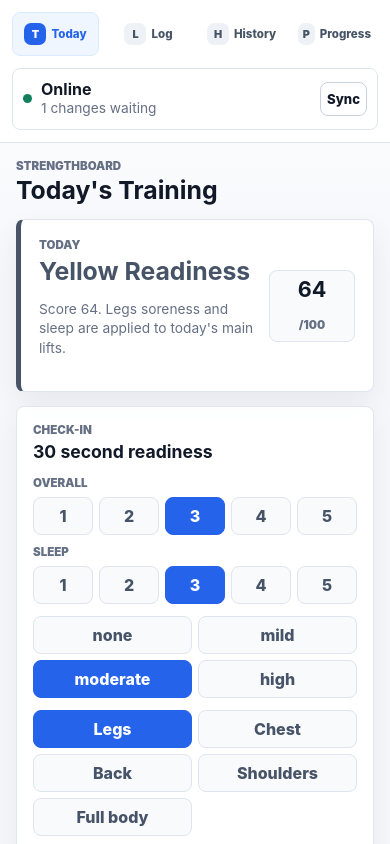
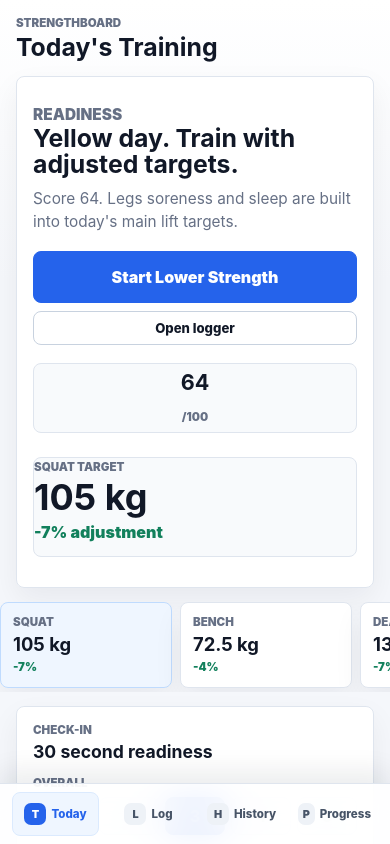
Before and after one commit to reagankangfitness-droid/STR, a React (Vite) app: page / in a window 390 px wide. Shown: the top 844 px of the page. Built offline with nearby package versions, Linux system fonts and the light colour scheme.

Commit message:
Build premium responsive training experience

```diff
--- a/src/App.css
+++ b/src/App.css
@@ -249,6 +249,7 @@ h2 {
 }
 
 .readiness-band,
+.command-center,
 .panel,
 .exercise-block,
 .session-row,
@@ -257,6 +258,105 @@ h2 {
   border-radius: 8px;
   background: rgba(255, 255, 255, 0.96);
   box-shadow: var(--shadow);
+}
+
+.command-center {
+  display: grid;
+  gap: 18px;
+  align-items: stretch;
+  padding: 18px;
+}
+
+.command-copy {
+  display: grid;
+  align-content: center;
+}
+
+.command-copy h2 {
+  max-width: 680px;
+  font-size: clamp(1.55rem, 4vw, 2.45rem);
+  line-height: 1.02;
+}
+
+.command-copy p {
+  max-width: 640px;
+  margin: 10px 0 0;
+  color: var(--muted);
+  font-size: 0.96rem;
+  line-height: 1.5;
+}
+
+.command-actions {
+  display: flex;
+  flex-wrap: wrap;
+  gap: 8px;
+  margin-top: 18px;
+}
+
+.compact-action {
+  margin: 0;
+  padding: 0 14px;
+}
+
+.command-metrics {
+  display: grid;
+  grid-template-columns: auto minmax(0, 1fr);
+  gap: 10px;
+}
+
+.hero-target {
+  display: grid;
+  align-content: center;
+  min-width: 0;
+  margin: 0;
+  padding: 14px;
+  border: 1px solid var(--line);
+  border-radius: 8px;
+  background: var(--surface-subtle);
+}
+
+.target-strip {
+  display: grid;
+  grid-template-columns: repeat(4, minmax(0, 1fr));
+  gap: 8px;
+}
+
+.target-strip button {
+  display: grid;
+  gap: 5px;
+  min-width: 0;
+  min-height: 86px;
+  padding: 12px;
+  border: 1px solid var(--line);
+  border-radius: 8px;
+  background: var(--surface);
+  color: var(--text);
+  text-align: left;
+  box-shadow: var(--shadow);
+}
+
+.target-strip button.is-active {
+  border-color: #bfdbfe;
+  background: var(--primary-soft);
+}
+
+.target-strip span,
+.target-strip small,
+.sidecar-metrics span,
+.mobile-workout-bar span {
+  color: var(--muted);
+  font-size: 0.72rem;
+  font-weight: 900;
+  text-transform: uppercase;
+}
+
+.target-strip strong {
+  font-size: 1.15rem;
+  line-height: 1;
+}
+
+.target-strip small {
+  color: var(--success);
 }
 
 .readiness-band {
@@ -504,8 +604,11 @@ textarea {
 
 .workout-header {
   display: grid;
-  grid-template-columns: minmax(0, 1fr) auto auto;
+  grid-template-columns: minmax(0, 1fr) auto auto auto;
   align-items: center;
+  position: sticky;
+  top: 0;
+  z-index: 11;
 }
 
 .workout-header input {
@@ -529,6 +632,38 @@ textarea {
 .exercise-list {
   display: grid;
   gap: 12px;
+}
+
+.log-grid {
+  display: grid;
+  gap: 14px;
+}
+
+.log-sidecar {
+  display: grid;
+  align-content: start;
+  gap: 12px;
+}
+
+.sidecar-metrics {
+  display: grid;
+  grid-template-columns: repeat(2, minmax(0, 1fr));
+  gap: 8px;
+  margin-top: 14px;
+}
+
+.sidecar-metrics div {
+  min-width: 0;
+  padding: 12px;
+  border: 1px solid var(--line);
+  border-radius: 8px;
+  background: var(--surface-subtle);
+}
+
+.sidecar-metrics strong {
+  display: block;
+  margin-top: 4px;
+  font-size: 1.25rem;
 }
 
 .exercise-block {
@@ -623,6 +758,10 @@ textarea {
 .secondary-action {
   margin: 10px 14px 14px;
   padding: 0 12px;
+}
+
+.mobile-workout-bar {
+  display: none;
 }
 
 .library-grid {
@@ -807,6 +946,14 @@ textarea {
   .routine-grid {
     grid-template-columns: repeat(2, minmax(0, 1fr));
   }
+
+  .command-center {
+    grid-template-columns: minmax(0, 1.1fr) minmax(360px, 0.65fr);
+  }
+
+  .command-metrics {
+    grid-template-columns: 112px minmax(0, 1fr);
+  }
 }
 
 @media (min-width: 1160px) {
@@ -821,14 +968,41 @@ textarea {
   .routine-grid {
     grid-template-columns: repeat(2, minmax(0, 1fr));
   }
+
+  .log-grid {
+    grid-template-columns: minmax(0, 1fr) 320px;
+    align-items: start;
+  }
+
+  .log-sidecar {
+    position: sticky;
+    top: 104px;
+  }
 }
 
 @media (max-width: 640px) {
+  .app-shell {
+    padding-bottom: 78px;
+  }
+
   .sidebar {
+    position: fixed;
+    top: auto;
+    right: 0;
+    bottom: 0;
+    left: 0;
     grid-template-columns: 1fr;
+    padding: 8px 12px calc(8px + env(safe-area-inset-bottom));
+    border-top: 1px solid var(--line);
+    border-bottom: 0;
+    box-shadow: 0 -12px 26px rgba(15, 23, 42, 0.08);
   }
 
   .brand-block {
+    display: none;
+  }
+
+  .sync-panel {
     display: none;
   }
 
@@ -859,8 +1033,71 @@ textarea {
     grid-template-columns: minmax(0, 1fr) auto;
   }
 
+  .command-center {
+    padding: 16px;
+  }
+
+  .command-actions {
+    display: grid;
+  }
+
+  .command-actions .primary-action,
+  .command-actions .compact-action {
+    width: 100%;
+    margin: 0;
+  }
+
+  .command-metrics {
+    grid-template-columns: 1fr;
+  }
+
+  .score-box {
+    min-height: 70px;
+  }
+
+  .target-strip {
+    display: flex;
+    margin-inline: -16px;
+    padding: 0 16px 4px;
+    overflow-x: auto;
+    scroll-snap-type: x mandatory;
+  }
+
+  .target-strip button {
+    flex: 0 0 172px;
+    scroll-snap-align: start;
+  }
+
   .workout-header {
-    grid-template-columns: 1fr;
+    grid-template-columns: 1fr auto auto;
+    margin-inline: -16px;
+    border-right: 0;
+    border-left: 0;
+    border-radius: 0;
+    box-shadow: none;
+  }
+
+  .workout-header .primary-action {
+    display: none;
+  }
+
+  .workout-header input {
+    font-size: 1.18rem;
+  }
+
+  .timer-box {
+    min-width: 72px;
+    min-height: 58px;
+  }
+
+  .sets-row {
+    grid-template-columns: 48px minmax(72px, 1fr) minmax(72px, 0.86fr) minmax(72px, 0.86fr);
+    min-width: 0;
+  }
+
+  .sets-head span:nth-child(5),
+  .sets-row input:last-child {
+    display: none;
   }
 
   .summary-strip,
@@ -882,4 +1119,51 @@ textarea {
   .segmented.compact {
     grid-template-columns: repeat(2, minmax(0, 1fr));
   }
+
+  .is-logging {
+    padding-bottom: calc(82px + env(safe-area-inset-bottom));
+  }
+
+  .is-logging .sidebar,
+  .is-logging .topbar {
+    display: none;
+  }
+
+  .is-logging .workspace {
+    padding-top: 0;
+  }
+
+  .log-sidecar .panel:first-child {
+    display: none;
+  }
+
+  .library-grid {
+    grid-template-columns: repeat(2, minmax(0, 1fr));
+  }
+
+  .mobile-workout-bar {
+    position: fixed;
+    right: 0;
+    bottom: 0;
+    left: 0;
+    z-index: 30;
+    display: grid;
+    grid-template-columns: minmax(0, 1fr) auto;
+    gap: 12px;
+    align-items: center;
+    padding: 10px 14px calc(10px + env(safe-area-inset-bottom));
+    border-top: 1px solid var(--line);
+    background: rgba(255, 255, 255, 0.94);
+    backdrop-filter: blur(18px);
+    box-shadow: 0 -14px 32px rgba(15, 23, 42, 0.1);
+  }
+
+  .mobile-workout-bar strong {
+    display: block;
+    margin-top: 3px;
+  }
+
+  .mobile-workout-bar .primary-action {
+    min-height: 44px;
+  }
 }
--- a/src/App.tsx
+++ b/src/App.tsx
@@ -213,6 +213,7 @@ const defaultState: StoredState = {
 }
 
 const storageKey = 'strength-log:mvp'
+const tabs: Tab[] = ['today', 'log', 'history', 'progress']
 
 function readStoredState(): StoredState {
   const saved = window.localStorage.getItem(storageKey)
@@ -226,6 +227,12 @@ function readStoredState(): StoredState {
   } catch {
     return defaultState
   }
+}
+
+function readInitialTab(): Tab {
+  const hash = window.location.hash.replace('#', '')
+
+  return tabs.includes(hash as Tab) ? (hash as Tab) : 'today'
 }
 
 function roundLoad(value: number) {
@@ -385,7 +392,7 @@ function buildRoutineLogs(routine: Routine, state: StoredState): ExerciseLog[] {
 
 function App() {
   const [storedState, setStoredState] = useState<StoredState>(() => readStoredState())
-  const [activeTab, setActiveTab] = useState<Tab>('today')
+  const [activeTab, setActiveTab] = useState<Tab>(() => readInitialTab())
   const [activeWorkoutName, setActiveWorkoutName] = useState('Lower Strength')
   const [activeLogs, setActiveLogs] = useState<ExerciseLog[]>(() => buildRoutineLogs(routines[0], readStoredState()))
   const [startedAt, setStartedAt] = useState(() => Date.now())
@@ -407,6 +414,22 @@ function App() {
   const currentTarget = roundLoad(
     storedState.workingMaxes[selectedLift] * 0.76 * (1 + selectedAdjustment.percent / 100),
   )
+  const activeSetCount = activeLogs.reduce((total, exercise) => total + exercise.sets.length, 0)
+  const completedSetCount = activeLogs.reduce(
+    (total, exercise) => total + exercise.sets.filter((set) => set.done).length,
+    0,
+  )
+  const latestSession = storedState.sessions[0]
+  const primaryRoutine = routines[0]
+  const targetCards = (Object.keys(liftLabels) as LiftId[]).map((lift) => {
+    const adjustment = getAdjustment(lift, storedState.readiness, storedState.profile.preference)
+
+    return {
+      lift,
+      adjustment,
+      target: roundLoad(storedState.workingMaxes[lift] * 0.76 * (1 + adjustment.percent / 100)),
+    }
+  })
 
   useEffect(() => {
     window.localStorage.setItem(storageKey, JSON.stringify(storedState))
@@ -466,7 +489,12 @@ function App() {
     setActiveWorkoutName(routine.name)
     setActiveLogs(buildRoutineLogs(routine, storedState))
     setStartedAt(() => Date.now())
-    setActiveTab('log')
+    selectTab('log')
+  }
+
+  function selectTab(tab: Tab) {
+    setActiveTab(tab)
+    window.history.replaceState(null, '', `#${tab}`)
   }
 
   function updateSet(exerciseLogId: string, setId: string, next: Partial<SetLog>) {
@@ -548,13 +576,14 @@ function App() {
 
       return record > previous ? [`${exerciseName} e1RM ${record}`] : []
     })
+    const finishedAt = Number(new Date())
     const session: Session = {
       id: crypto.randomUUID(),
       date: new Date().toISOString(),
       name: activeWorkoutName,
       readinessStatus,
       readinessScore,
-      durationMinutes: Math.max(1, Math.round((Date.now() - startedAt) / 60000)),
+      durationMinutes: Math.max(1, Math.round((finishedAt - startedAt) / 60000)),
       exercises: completedLogs,
       prs,
     }
@@ -565,8 +594,8 @@ function App() {
       syncQueue: [...state.syncQueue, `session-${session.id}`],
     }))
     setActiveLogs(buildRoutineLogs(routines[0], storedState))
-    setStartedAt(Date.now())
-    setActiveTab('history')
+    setStartedAt(() => Date.now())
+    selectTab('history')
   }
 
   function completeSet(exerciseId: string, set: SetLog, restSeconds: number) {
@@ -586,7 +615,7 @@ function App() {
   }
 
   return (
-    <main className="app-shell">
+    <main className={`app-shell ${activeTab === 'log' ? 'is-logging' : ''}`}>
       <aside className="sidebar" aria-label="Primary">
         <div className="brand-block">
           <span className="brand-mark">SB</span>
@@ -597,11 +626,11 @@ function App() {
         </div>
 
         <nav className="tabs" aria-label="App sections">
-          {(['today', 'log', 'history', 'progress'] as Tab[]).map((tab) => (
+          {tabs.map((tab) => (
             <button
               className={activeTab === tab ? 'is-active' : ''}
               key={tab}
-              onClick={() => setActiveTab(tab)}
+              onClick={() => selectTab(tab)}
               type="button"
             >
               <span aria-hidden="true">{tab === 'today' ? 'T' : tab === 'log' ? 'L' : tab === 'history' ? 'H' : 'P'}</span>
@@ -626,7 +655,7 @@ function App() {
         <header className="topbar">
           <div>
             <p className="eyebrow">StrengthBoard</p>
-            <h1>Today&apos;s Training</h1>
+            <h1>{activeTab === 'log' ? activeWorkoutName : "Today's Training"}</h1>
           </div>
           <div className="profile-pill">
             <span>{storedState.profile.name}</span>
@@ -636,18 +665,48 @@ function App() {
 
         {activeTab === 'today' && (
           <div className="view-stack">
-            <section className="readiness-band" style={{ '--tone': statusTone[readinessStatus] } as CSSProperties}>
-              <div>
-                <p className="eyebrow">Today</p>
-                <h2>{readinessStatus} readiness</h2>
-                <p className="muted">
-                  Score {readinessScore}. {sorenessLabels[storedState.readiness.sorenessArea]} soreness and sleep are applied to today&apos;s main lifts.
+            <section className="command-center">
+              <div className="command-copy">
+                <p className="eyebrow">Readiness</p>
+                <h2>{readinessStatus[0].toUpperCase()}{readinessStatus.slice(1)} day. Train with adjusted targets.</h2>
+                <p>
+                  Score {readinessScore}. {sorenessLabels[storedState.readiness.sorenessArea]} soreness and sleep are built into today&apos;s main lift targets.
                 </p>
+                <div className="command-actions">
+                  <button className="primary-action" onClick={() => startRoutine(primaryRoutine)} type="button">
+                    Start {primaryRoutine.name}
+                  </button>
+                  <button className="secondary-action compact-action" onClick={() => selectTab('log')} type="button">
+                    Open logger
+                  </button>
                 </div>
+              </div>
+              <div className="command-metrics">
                 <div className="score-box">
                   <strong>{readinessScore}</strong>
                   <span>/100</span>
                 </div>
+                <div className="target-readout hero-target">
+                  <span>Squat target</span>
+                  <strong>{formatLoad(targetCards[0].target)} {storedState.profile.units}</strong>
+                  <p>{targetCards[0].adjustment.percent > 0 ? '+' : ''}{targetCards[0].adjustment.percent}% adjustment</p>
+                </div>
+              </div>
+            </section>
+
+            <section className="target-strip" aria-label="Today target adjustments">
+              {targetCards.map((item) => (
+                <button
+                  className={selectedLift === item.lift ? 'is-active' : ''}
+                  key={item.lift}
+                  onClick={() => setSelectedLift(item.lift)}
+                  type="button"
+                >
+                  <span>{liftLabels[item.lift]}</span>
+                  <strong>{formatLoad(item.target)} {storedState.profile.units}</strong>
+                  <small>{item.adjustment.percent > 0 ? '+' : ''}{item.adjustment.percent}%</small>
+                </button>
+              ))}
             </section>
 
             <section className="split-layout">
@@ -752,11 +811,26 @@ function App() {
                 </button>
               ))}
             </section>
+
+            <section className="summary-strip">
+              <div>
+                <span>Last session</span>
+                <strong>{latestSession?.name ?? 'No sessions'}</strong>
+              </div>
+              <div>
+                <span>Week volume</span>
+                <strong>{Math.round(weeklySummary.volume).toLocaleString()} {storedState.profile.units}</strong>
+              </div>
+              <div>
+                <span>Sync queue</span>
+                <strong>{storedState.syncQueue.length}</strong>
+              </div>
+            </section>
           </div>
         )}
 
         {activeTab === 'log' && (
-          <div className="view-stack">
+          <div className="view-stack log-workspace">
             <section className="panel workout-header">
               <div>
                 <p className="eyebrow">Active workout</p>
@@ -767,6 +841,10 @@ function App() {
                 />
               </div>
               <div className="timer-box">
+                <span>Sets</span>
+                <strong>{completedSetCount}/{activeSetCount}</strong>
+              </div>
+              <div className="timer-box">
                 <span>Rest</span>
                 <strong>{Math.floor(restSeconds / 60)}:{String(restSeconds % 60).padStart(2, '0')}</strong>
               </div>
@@ -775,7 +853,8 @@ function App() {
               </button>
             </section>
 
-            <section className="exercise-list">
+            <section className="log-grid">
+              <div className="exercise-list">
               {activeLogs.map((exerciseLog) => {
                 const exercise = findExercise(exerciseLog.exerciseId)
                 const routineEntry = routines.flatMap((routine) => routine.exercises).find((entry) => entry.exerciseId === exercise.id)
@@ -795,13 +874,13 @@ function App() {
                     {exerciseLog.targetReason && <p className="muted">{exerciseLog.targetReason}</p>}
                     <div className="sets-table">
                       <div className="sets-row sets-head">
-                        <span>Done</span>
-                        <span>Weight</span>
+                        <span>Set</span>
+                        <span>{storedState.profile.units}</span>
                         <span>Reps</span>
                         <span>RPE</span>
                         <span>Note</span>
                       </div>
-                      {exerciseLog.sets.map((set) => (
+                      {exerciseLog.sets.map((set, index) => (
                         <div className={`sets-row ${set.done ? 'is-done' : ''}`} key={set.id}>
                           <button
                             aria-label={set.done ? 'Mark set incomplete' : 'Mark set done'}
@@ -809,7 +888,7 @@ function App() {
                             onClick={() => completeSet(exerciseLog.id, set, routineEntry?.restSeconds ?? 120)}
                             type="button"
                           >
-                            {set.done ? '✓' : ''}
+                            {set.done ? '✓' : index + 1}
                           </button>
                           <input
                             aria-label="Weight"
@@ -850,6 +929,22 @@ function App() {
                   </div>
                 )
               })}
+              </div>
+
+              <aside className="log-sidecar">
+                <section className="panel">
+                  <p className="eyebrow">Session</p>
+                  <h2>{completedSetCount} sets logged</h2>
+                  <div className="sidecar-metrics">
+                    <div>
+                      <span>Rest</span>
+                      <strong>{Math.floor(restSeconds / 60)}:{String(restSeconds % 60).padStart(2, '0')}</strong>
+                    </div>
+                    <div>
+                      <span>Readiness</span>
+                      <strong>{readinessScore}</strong>
+                    </div>
+                  </div>
                 </section>
 
                 <section className="panel">
@@ -874,6 +969,18 @@ function App() {
                     ))}
                   </div>
                 </section>
+              </aside>
+            </section>
+
+            <div className="mobile-workout-bar">
+              <div>
+                <span>{completedSetCount}/{activeSetCount} sets</span>
+                <strong>Rest {Math.floor(restSeconds / 60)}:{String(restSeconds % 60).padStart(2, '0')}</strong>
+              </div>
+              <button className="primary-action" onClick={finishSession} type="button">
+                Complete
+              </button>
+            </div>
           </div>
         )}
 
```
Lines whose indentation alone changed are shown as unchanged.
